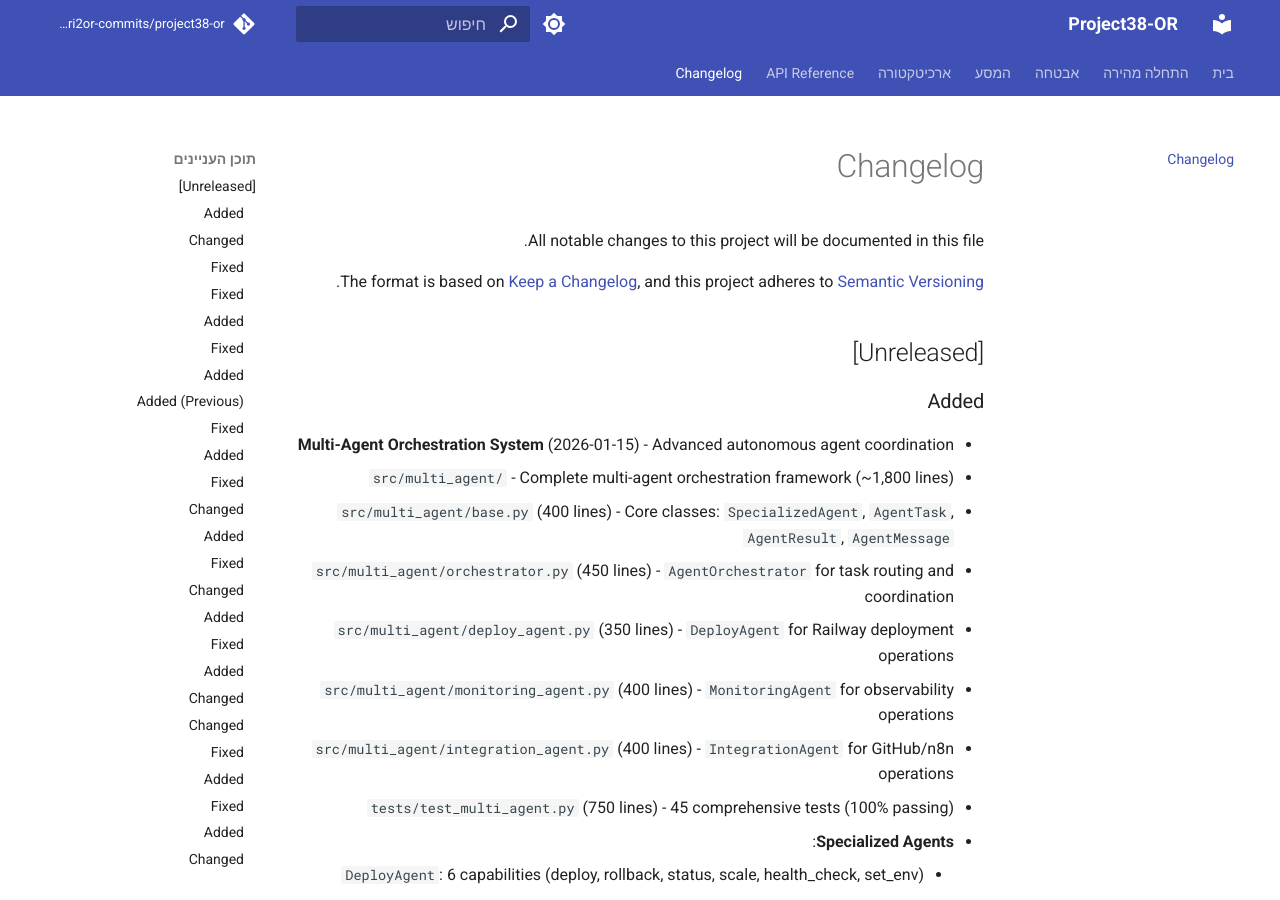
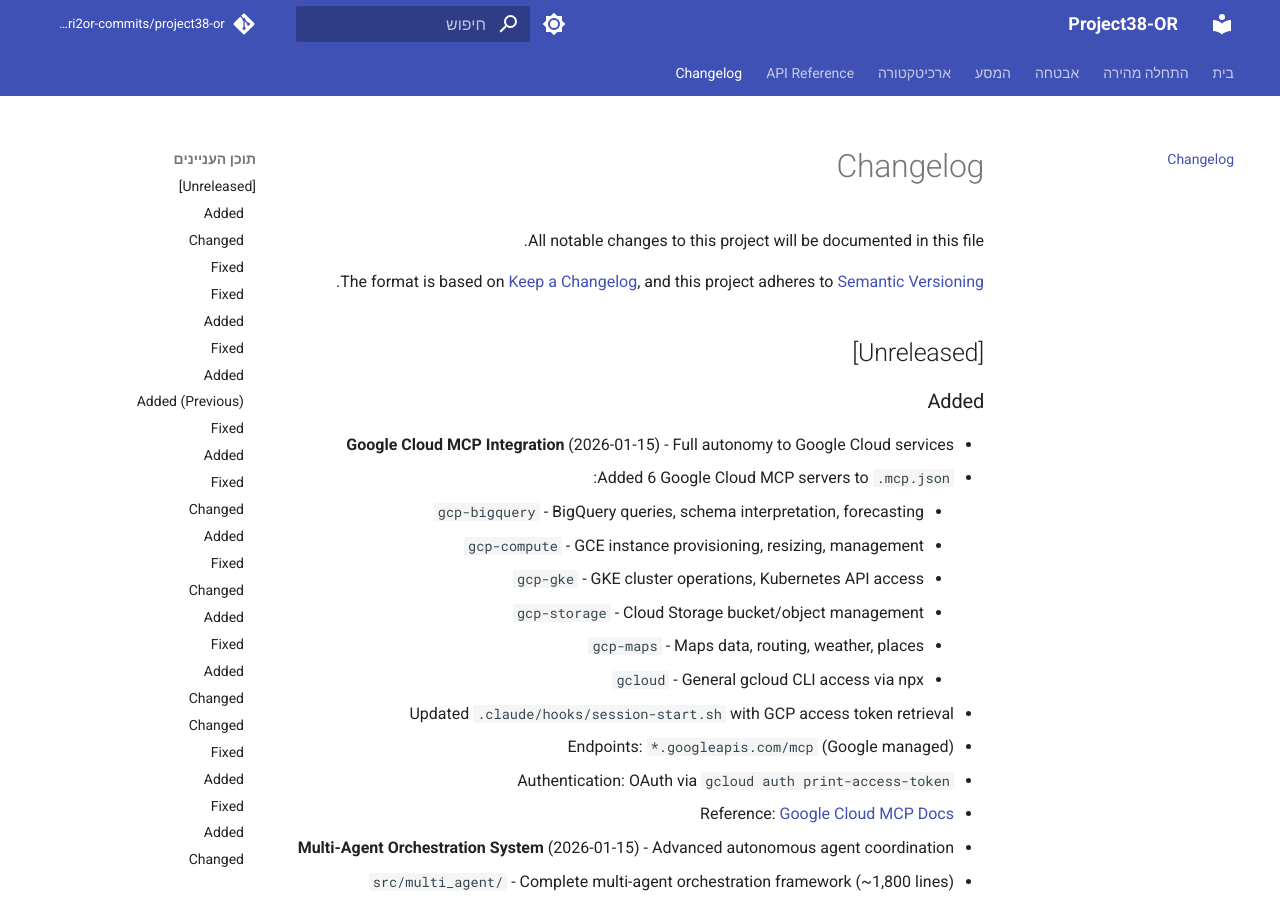
Before and after one commit to edri2or-commits/project38-or, an MkDocs documentation site: the page built from docs/changelog.md, in a window 1280 px wide and 900 px high. Built offline with MkDocs 1.6.1 and Material for MkDocs 9.7.7, drawn with Linux system fonts in a browser that asks for light colours; comment, search, counter and statistics services are not loaded.

Commit message:
feat(mcp): Add Google Cloud MCP integration for full GCP autonomy (#147)
Configure 6 Google Cloud MCP servers for autonomous operations:

Managed Google Cloud MCP Servers:
- gcp-bigquery: BigQuery queries, schema interpretation, forecasting
- gcp-compute: GCE instance provisioning, resizing, management
- gcp-gke: GKE cluster operations, Kubernetes API access
- gcp-storage: Cloud Storage bucket/object management
- gcp-maps: Maps data, routing, weather, places

Local MCP Server:
- gcloud: General gcloud CLI access via npx @google-cloud/gcloud-mcp

Changes:
- .mcp.json: Added all Google Cloud MCP server configurations
- session-start.sh: Auto-retrieve GCP access token on session start
- docs/changelog.md: Document new MCP integrations

Authentication: OAuth via gcloud auth print-access-token
Endpoints: *.googleapis.com/mcp (Google managed)

Reference: https://cloud.google.com/blog/products/ai-machine-learning/announcing-official-mcp-support-for-google-services

Co-authored-by: Claude <noreply@anthropic.com>

```diff
--- a/docs/changelog.md
+++ b/docs/changelog.md
@@ -8,6 +8,19 @@ and this project adheres to [Semantic Versioning](https://semver.org/spec/v2.0.0
 ## [Unreleased]
 
 ### Added
+- **Google Cloud MCP Integration** (2026-01-15) - Full autonomy to Google Cloud services
+  - Added 6 Google Cloud MCP servers to `.mcp.json`:
+    - `gcp-bigquery` - BigQuery queries, schema interpretation, forecasting
+    - `gcp-compute` - GCE instance provisioning, resizing, management
+    - `gcp-gke` - GKE cluster operations, Kubernetes API access
+    - `gcp-storage` - Cloud Storage bucket/object management
+    - `gcp-maps` - Maps data, routing, weather, places
+    - `gcloud` - General gcloud CLI access via npx
+  - Updated `.claude/hooks/session-start.sh` with GCP access token retrieval
+  - Endpoints: `*.googleapis.com/mcp` (Google managed)
+  - Authentication: OAuth via `gcloud auth print-access-token`
+  - Reference: [Google Cloud MCP Docs](https://cloud.google.com/blog/products/ai-machine-learning/announcing-official-mcp-support-for-google-services)
+
 - **Multi-Agent Orchestration System** (2026-01-15) - Advanced autonomous agent coordination
   - `src/multi_agent/` - Complete multi-agent orchestration framework (~1,800 lines)
   - `src/multi_agent/base.py` (400 lines) - Core classes: `SpecializedAgent`, `AgentTask`, `AgentResult`, `AgentMessage`
```
Also changed, not shown: .mcp.json, 1 other file.
